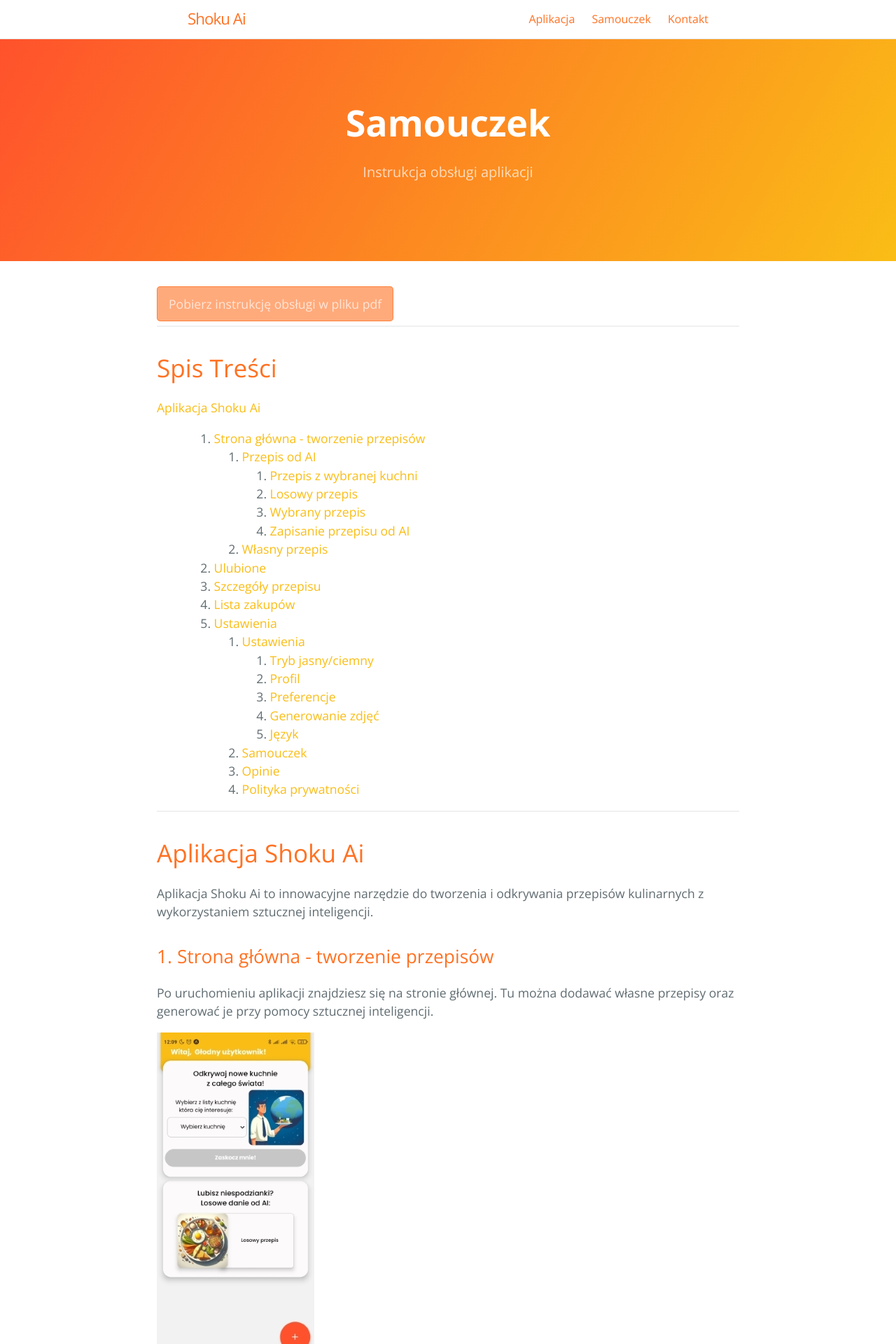
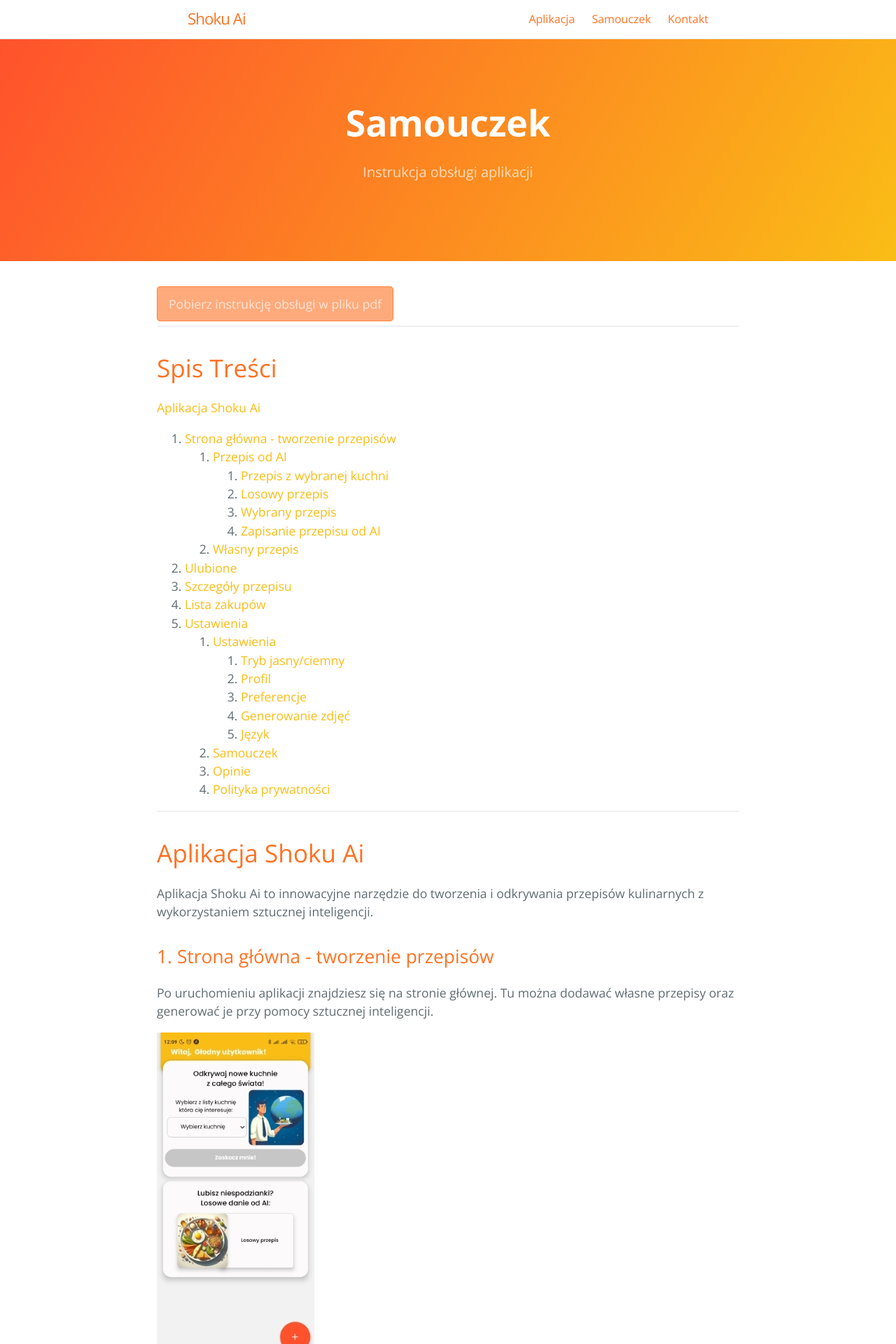
Before and after one commit to PaulinaLewicka1/appTest.github.io, a Jekyll site: the page built from tutorial.md, in a window 1280 px wide. Shown: the top 1920 px of the page at 70% size. Built offline with Jekyll 4.4.1, drawn with Linux system fonts in a browser that asks for light colours.

Commit message:
test margines

```diff
--- a/_sass/jekyll-theme-cayman-blog.scss
+++ b/_sass/jekyll-theme-cayman-blog.scss
@@ -246,7 +246,6 @@ a {
     ul,
     ol {
       margin-top: 0;
-      padding-left: 0;
     }
   }
 
@@ -356,14 +355,6 @@ a {
   ul,
   ol {
     margin-top: 0;
-  }
-
-  ol:first-of-type {
-    margin-left: 5%;
-  }
-
-  ol:first-of-type > li > ol {
-    margin-left: 0;
   }
 
   blockquote {
```
